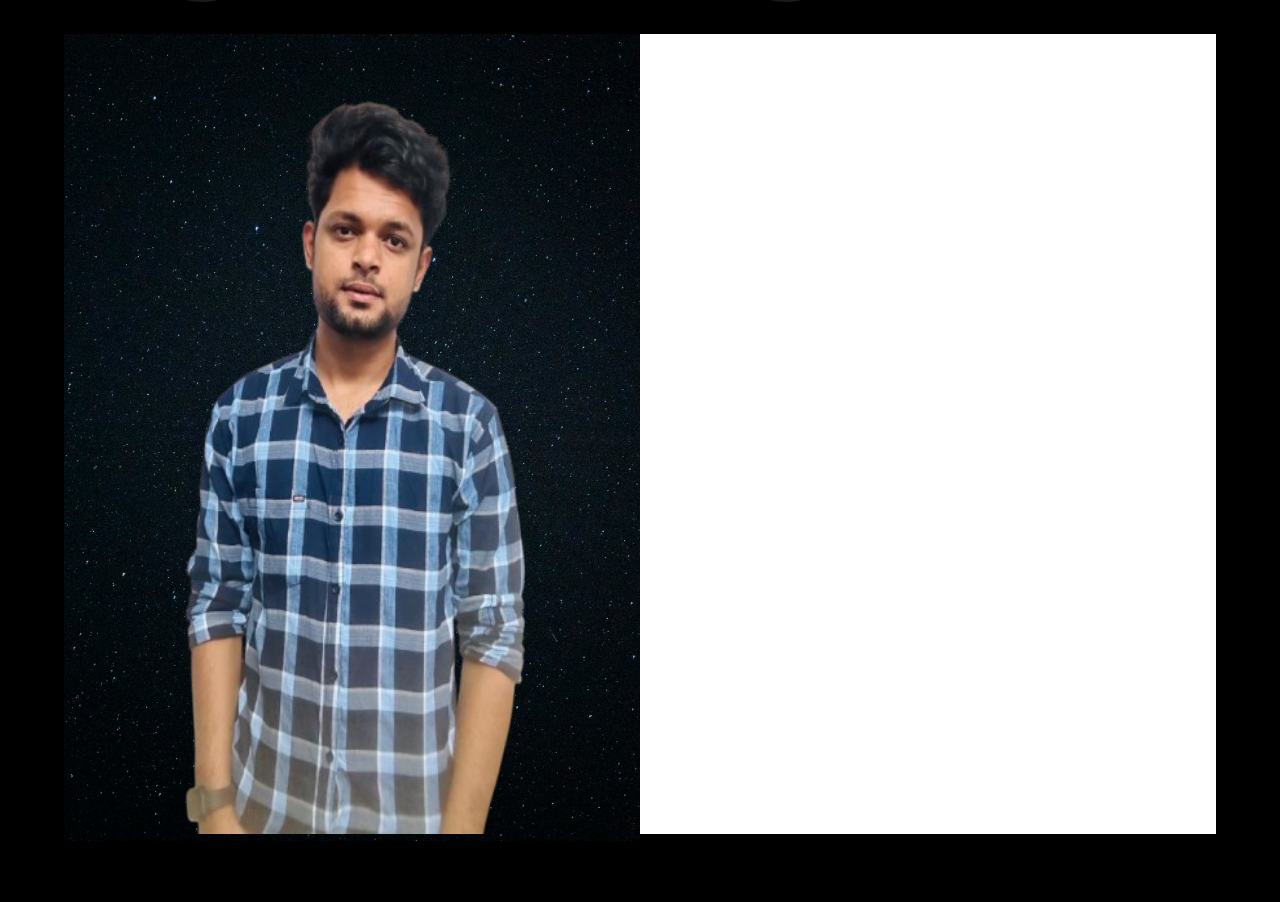
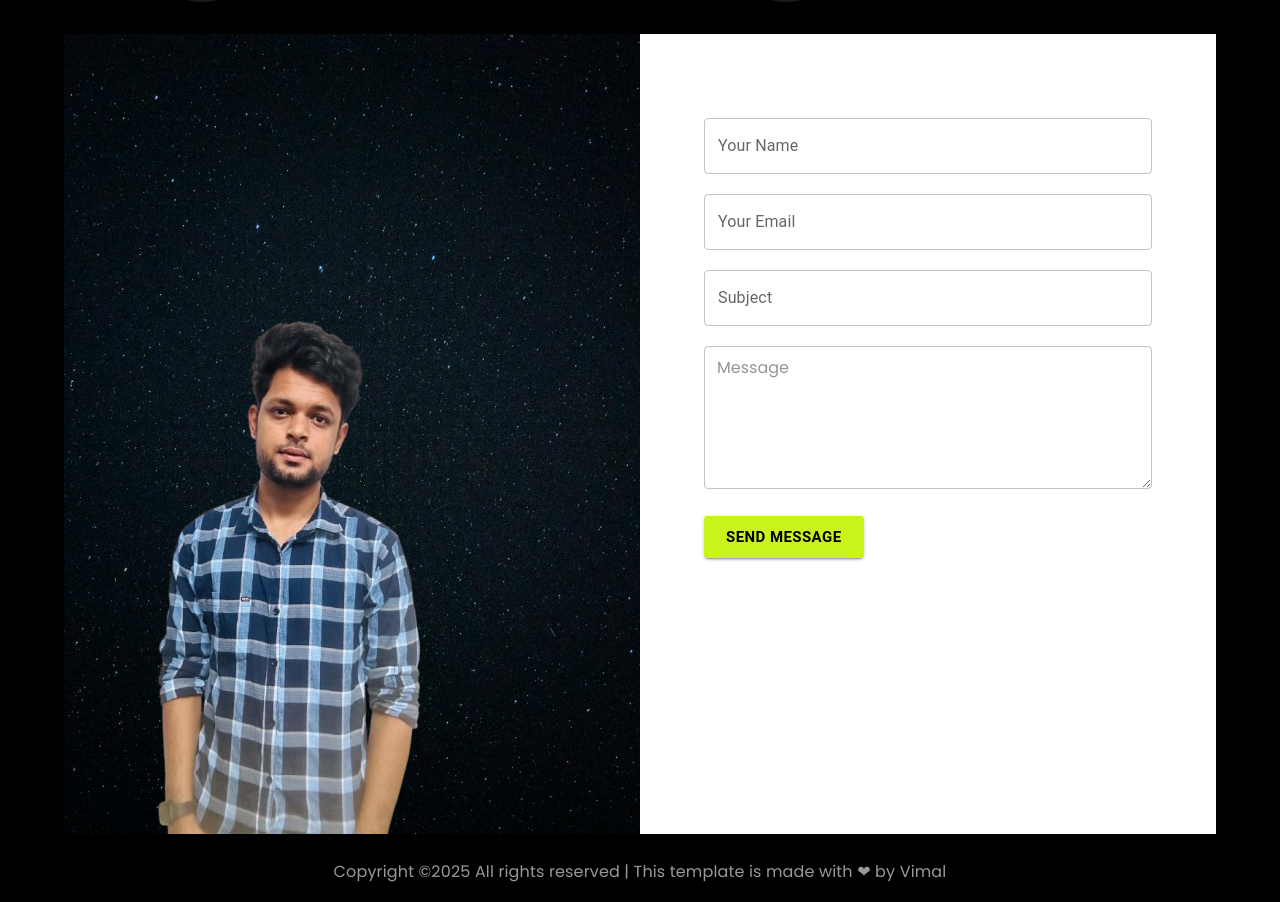
Before and after one commit to vimalkumar1997/nextjs-profile-reume, a Next.js app: page /personal_profile in a window 1280 px wide. Shown: the part 5057-5959 px from the top of the page. Before the commit the page ends 5898 px from the top, so only its background shows below. Built offline with nearby package versions, Linux system fonts and the light colour scheme.

Commit message:
websitedone

```diff
--- a/package.json
+++ b/package.json
@@ -12,6 +12,7 @@
     "@emotion/react": "^11.14.0",
     "@emotion/styled": "^11.14.1",
     "@mui/icons-material": "^7.2.0",
+    "@mui/joy": "^5.0.0-beta.52",
     "@mui/material": "^7.2.0",
     "@mui/styled-engine-sc": "^7.2.0",
     "@types/react-scroll": "^1.8.10",
--- a/src/Components/ContactMeComponent.tsx
+++ b/src/Components/ContactMeComponent.tsx
@@ -4,6 +4,11 @@ import Grid from '@mui/material/Grid';
 import Typography from '@mui/material/Typography';
 import { MapPin, Phone, Rocket, Earth } from 'lucide-react';
 import Container from '@mui/material/Container';
+import TextField from '@mui/material/TextField';
+
+import Button from '@mui/material/Button';
+import { TextareaAutosize } from '@mui/material';
+import { styled } from '@mui/material/styles';
 interface ContactMe {
     header: string;
 
@@ -30,7 +35,31 @@ const ContactMeComponent = () => {
             para: "https://vimalkumar1997.github.io/nextjs-profile-reume/"
         },
 
-    ])
+    ]);
+
+    const StyledTextarea = styled(TextareaAutosize)(({ theme }) => ({
+        backgroundColor: 'transparent', // No background color
+        border: `1px solid #0000003b`, // Red border using theme
+        borderRadius: '4px',
+        padding: '8px 12px',
+        fontSize: '14px',
+        fontFamily: 'inherit',
+        resize: 'vertical',
+        outline: 'none',
+        color: "#000",
+        '&:focus': {
+            borderColor: "#c9f31d", // Darker red on focus
+            boxShadow: `0 0 0 2px ${theme.palette.primary.main}25`, // Subtle red glow
+        },
+
+        '&::placeholder': {
+            color: theme.palette.text.secondary,
+            opacity: 0.7,
+        },
+    }));
+
+    // Alternative: Direct inline styles
+
     return (
         <Box sx={{ width: "100%", float: "left", padding: "80px 0px 0px 0px", }} id={"pageId5"}>
             <Container maxWidth="lg">
@@ -71,13 +100,40 @@ const ContactMeComponent = () => {
 
                 <Grid container mt={4}>
                     <Grid size={{ xs: 6, sm: 6, md: 6 }} className="contact-profile-remove-mobile">
-                        <Box className="parent" sx={{ backgroundImage: `url(${"images/background-profileimage.jpg"})`, backgroundSize: "cover", backgroundPosition: "center", position: "relative", backgroundAttachment: "fixed" }}>
-                            <img src="images/profile-vimal.png" style={{ width: "100%", height: "100vh" }} />
+                        <Box className="parent" sx={{ backgroundImage: `url(${"images/background-profileimage.jpg"})`, backgroundSize: "cover", backgroundPosition: "center", position: "relative", backgroundAttachment: "fixed", height: "100vh" }}>
+                            <img src="images/profile-vimal.png" style={{ width: "fit-content", height: "fit-content", position: "absolute", bottom: 0, }} />
                         </Box>
                     </Grid>
-                    <Grid size={{ xs: 12, sm: 6, md: 6 }}>
-                        <Box className="parent_mobile" sx={{ backgroundColor: `#fff`, backgroundSize: "cover", backgroundPosition: "center", position: "relative", backgroundAttachment: "fixed", height: "100vh" }}>
+                    <Grid size={{ xs: 12, sm: 6, md: 6 }} sx={{ backgroundColor: "#fff", }}>
+                        {/* <Box className="parent_mobile" sx={{ backgroundColor: `#fff`, backgroundSize: "cover", backgroundPosition: "center", position: "relative", backgroundAttachment: "fixed", height: "100vh" }}>
 
+                        </Box> */}
+                        <Box p={8}>
+                            <TextField id="outlined-basic" label="Your Name" variant="outlined" sx={{ width: "100%", marginTop: "20px", }} />
+                            <TextField id="outlined-basic" label="Your Email" variant="outlined" sx={{ width: "100%", marginTop: "20px", }} />
+                            <TextField id="outlined-basic" label="Subject" variant="outlined" sx={{ width: "100%", marginTop: "20px", }} />
+                            <StyledTextarea
+                                minRows={5}
+                                placeholder="Message"
+                                style={{ width: '100%', marginTop: '20px' }}
+                            />
+                            <Button
+                                variant="contained"
+                                size="large"
+                                sx={{
+                                    backgroundColor: "#c9f31d",
+                                    color: "#000",
+                                    margin: "20px 0px",
+                                    cursor: "pointer",
+                                    fontWeight: 700,
+                                    '&:hover': {
+                                        backgroundColor: "#c9f31d"
+                                    }
+                                }}
+                                className="buttonsize_small"
+                            >
+                                Send Message
+                            </Button>
                         </Box>
                     </Grid>
                 </Grid>
--- /dev/null
+++ b/src/Components/FooterComponent.tsx
@@ -0,0 +1,21 @@
+import React from "react";
+import Typography from '@mui/material/Typography';
+import Box from '@mui/material/Box';
+import Container from '@mui/material/Container';
+const FooterComponent = () => {
+
+    return (
+        <>
+        <Box sx={{width: "100%", float: "left"}}>
+            <Container maxWidth="lg">
+                 <Box p={2} textAlign="center">
+                <Typography variant="subtitle1" color="#999" mt={1}>{"Copyright ©2025 All rights reserved | This template is made with ❤︎ by Vimal"}</Typography>
+                </Box>
+            </Container>
+            </Box>
+        </>
+    )
+}
+
+
+export default FooterComponent;
--- a/src/pages/_app.tsx
+++ b/src/pages/_app.tsx
@@ -1,6 +1,25 @@
 import "@/styles/globals.css";
+import { ThemeProvider, createTheme } from '@mui/material/styles';
+import CssBaseline from '@mui/material/CssBaseline';
 import type { AppProps } from "next/app";
+const theme = createTheme({
+  palette: {
+    primary: {
+      main: '#c9f31d', // Red color
+      light: '#ffcdd2',
+      dark: '#d32f2f',
+      contrastText: '#ffffff',
+    },
+    // Optional: You can also customize secondary color
+  },
+});
 
 export default function App({ Component, pageProps }: AppProps) {
-  return <Component {...pageProps} />;
+  return (
+    <>
+      <ThemeProvider theme={theme}>
+        <Component {...pageProps} />
+      </ThemeProvider>
+    </>
+  );
 }
--- a/src/pages/personal_profile/index.tsx
+++ b/src/pages/personal_profile/index.tsx
@@ -9,6 +9,7 @@ import ProjectsComponent from "@/Components/ProjectsComponent";
 import ChatBotCustomer from "@/Components/ChatBotCustomer";
 import ContactMeComponent from "@/Components/ContactMeComponent"
 import Box from '@mui/material/Box';
+import FooterComponent from "@/Components/FooterComponent";
 export default function Home() {
    const [isChatOpen, setIsChatOpen] = useState<boolean>(false);
   return (
@@ -30,6 +31,7 @@ export default function Home() {
           <MySkillsComponent/>
           <ProjectsComponent/>
           <ContactMeComponent/>
+          <FooterComponent/>
         </Box>
           <ChatBotCustomer isChatOpen={isChatOpen} setIsChatOpen={setIsChatOpen}/>
       </div>
```
Also changed, not shown: 1 other file (tests, documents, lock files or other folders).
